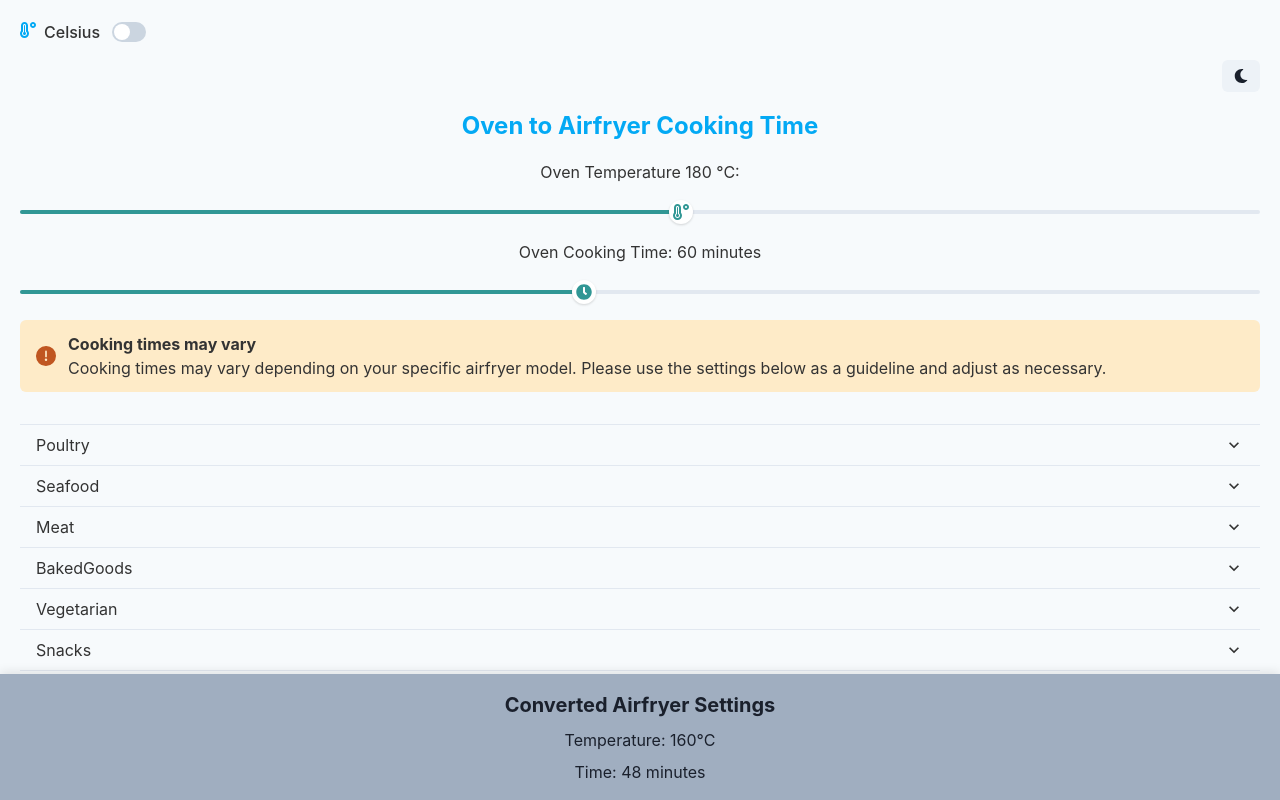
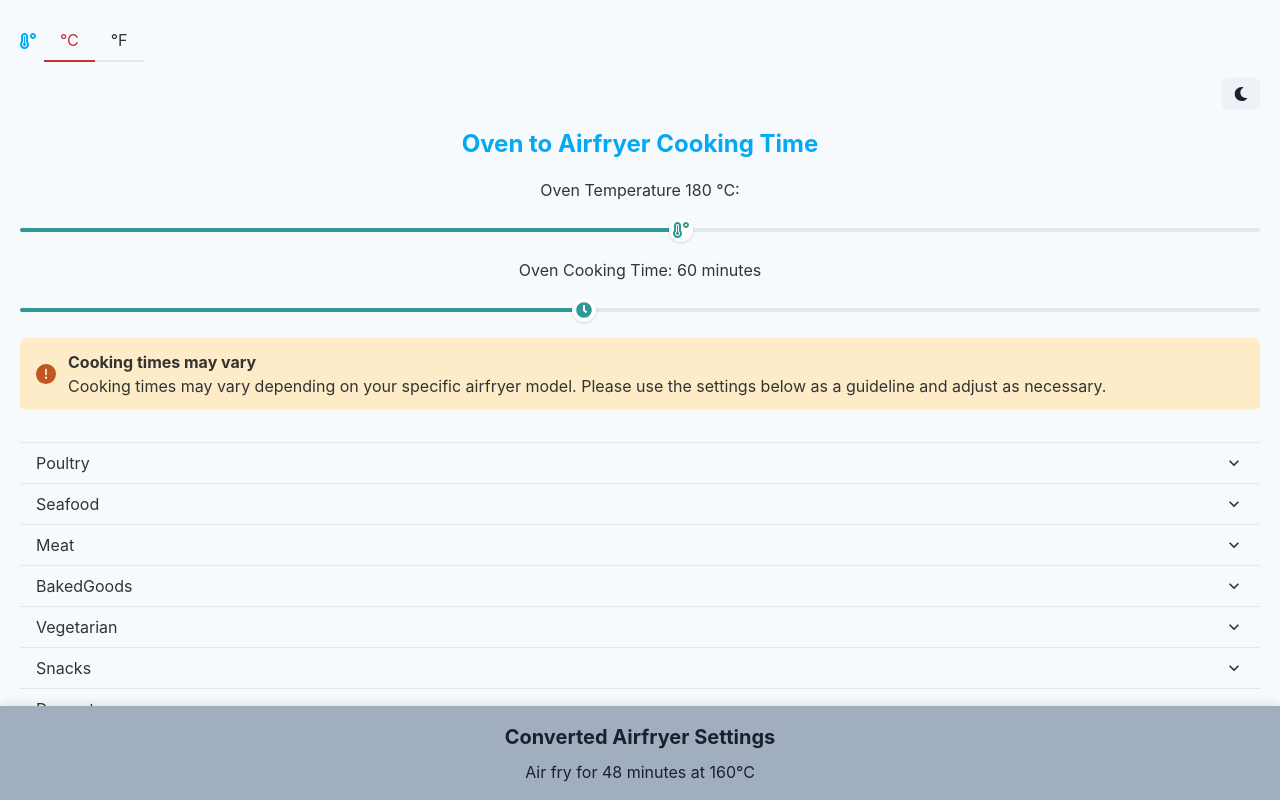
Before and after one commit to OlekOlaisen/Airfryer-Converter, a React (Create React App) app: page / in a window 1280 px wide. Built offline with nearby package versions, Linux system fonts and the light colour scheme.

Commit message:
Add temperature unit switch component

```diff
--- a/src/App.js
+++ b/src/App.js
@@ -31,6 +31,11 @@ import {
   AlertIcon,
   AlertTitle,
   AlertDescription,
+  Tabs,
+  TabList,
+  TabPanels,
+  Tab,
+  TabPanel,
 } from "@chakra-ui/react";
 
 function App() {
@@ -195,13 +200,17 @@ function App() {
     setAirfryerTime(Math.round(airfryerTimeMinutes));
   }, [ovenTemp, ovenTime, tempUnit]);
 
-  const toggleTempUnit = () => {
-    if (tempUnit === "C") {
+ const handleTempUnitChange = (index) => {
+   const newUnit = index === 0 ? "C" : "F";
+   if (tempUnit !== newUnit) {
+     if (newUnit === "F") {
+       // Convert from Celsius to Fahrenheit
        setOvenTemp(Math.round(celsiusToFahrenheit(ovenTemp)));
-      setTempUnit("F");
      } else {
+       // Convert from Fahrenheit to Celsius
        setOvenTemp(Math.round(fahrenheitToCelsius(ovenTemp)));
-      setTempUnit("C");
+     }
+     setTempUnit(newUnit);
    }
  };
 
@@ -209,15 +218,18 @@ function App() {
     <Box p={5} bg={colorMode === "light" ? "gray.50" : "gray.800"} minH="100vh">
       <VStack spacing={4}>
         <FormControl display="flex" alignItems="center">
-          <FormLabel htmlFor="temp-unit-switch" mb="0">
           <Icon as={FaTemperatureHigh} mr={2} color="brand.500" />
-            {tempUnit === "C" ? "Celsius" : "Fahrenheit"}
-          </FormLabel>
-          <Switch
-            id="temp-unit-switch"
-            onChange={toggleTempUnit}
-            isChecked={tempUnit === "F"}
-          />
+
+          <Tabs
+            variant="line"
+            colorScheme="red"
+            onChange={handleTempUnitChange}
+          >
+            <TabList>
+              <Tab>°C</Tab>
+              <Tab>°F</Tab>
+            </TabList>
+          </Tabs>
         </FormControl>
         <Button onClick={toggleColorMode} size="sm" alignSelf="flex-end">
           {colorMode === "light" ? <Icon as={FaMoon} /> : <Icon as={FaSun} />}
@@ -275,9 +287,9 @@ function App() {
               Converted Airfryer Settings
             </Text>
             <Text fontSize="md">
-              Temperature: {airfryerTemp}°{tempUnit}
+              Air fry for {airfryerTime} minutes at {airfryerTemp}°{tempUnit}
             </Text>
-            <Text fontSize="md">Time: {airfryerTime} minutes</Text>
+
           </VStack>
         </Box>
         <Alert status="warning" borderRadius="md" mb={4}>
```
Lines whose indentation alone changed are shown as unchanged.
